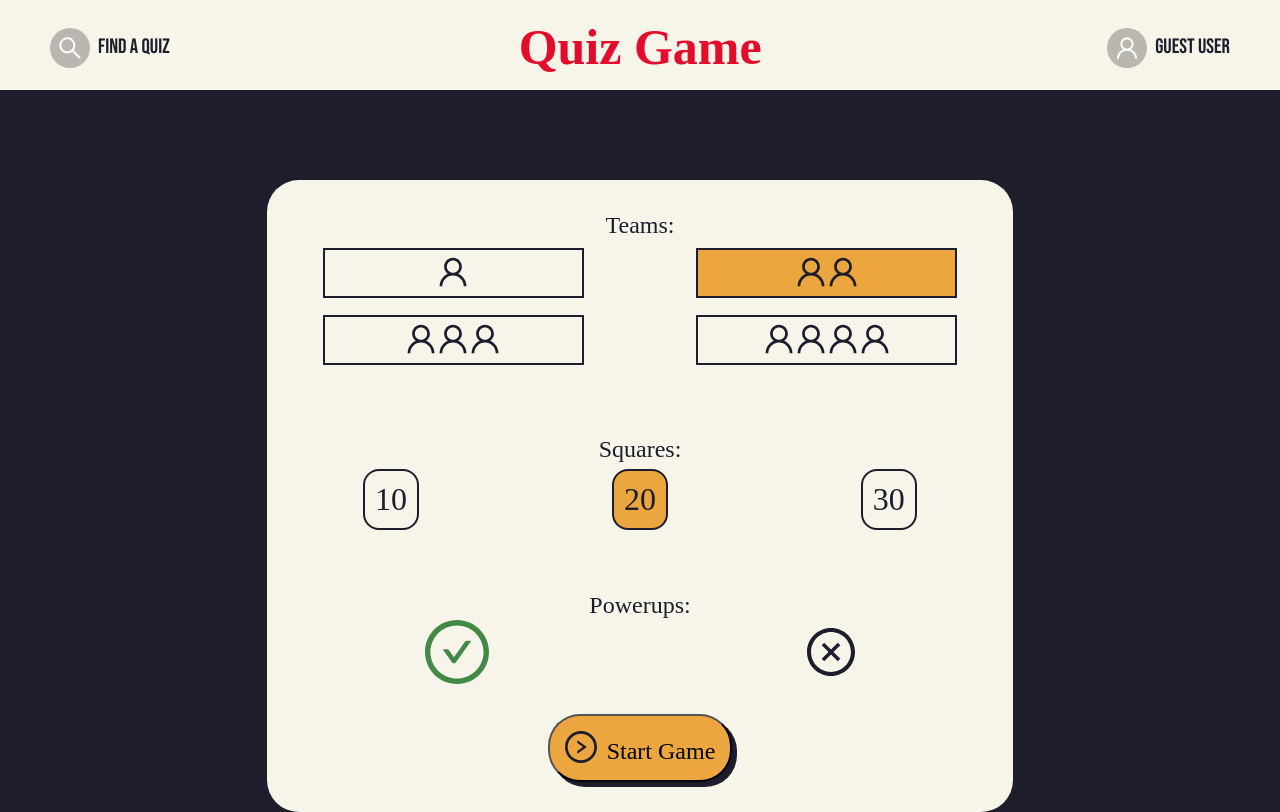
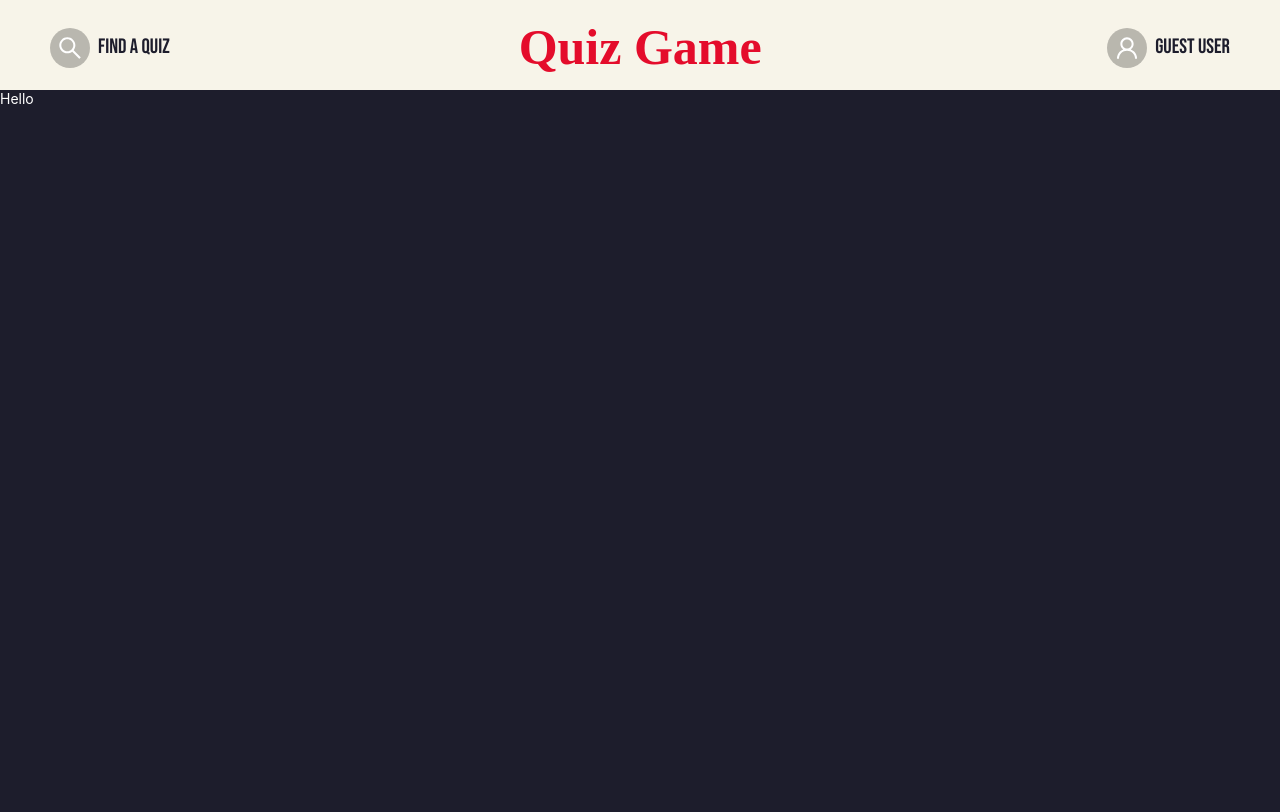
Before and after one commit to Remitito/quiz-game-client, a React (Vite) app: page / in a window 1280 px wide. Both pictures are taken after a click on the button "Start Game". Built offline with nearby package versions, Linux system fonts and the light colour scheme; a web font is replaced by a local one.

Commit message:
Added gameSlice and conditional rendering for Grid or Setup screens in Game component

```diff
--- a/src/components/Game.jsx
+++ b/src/components/Game.jsx
@@ -1,9 +1,21 @@
 import {Setup} from './Setup'
+import { Grid } from './Grid';
+import { useSelector } from 'react-redux'
 
 export const Game = () => {
+    let currentScreen = useSelector((state) => state.game.currentScreen);
     return (
-        <div>
-            <Setup></Setup>
-        </div>
+        <>
+            {currentScreen == 'setup' ?
+            <Setup/>
+            :
+            <>
+                {currentScreen == 'grid' ?
+                <Grid/>
+                : <></>
+                }
+            </>
+            }
+        </>
     )
 }
--- /dev/null
+++ b/src/components/Grid.jsx
@@ -0,0 +1,10 @@
+import { useSelector } from 'react-redux'
+
+
+export const Grid = () => {
+    return (
+        <div style={{color: "white"}}>
+            Hello
+        </div>
+    )
+}
--- a/src/components/Setup.jsx
+++ b/src/components/Setup.jsx
@@ -3,21 +3,21 @@ import {Circle, CircleCont, Square, SquareCont} from '../assets/styledComponents
 import '../assets/stylesheets/setup.css'
 import {useState} from 'react'
 import {CheckCircleOutlined, CloseCircleOutlined, QuestionCircleOutlined, RightCircleOutlined, UserOutlined} from '@ant-design/icons'
-import { useSelector, useDispatch } from 'react-redux'
+import { useDispatch } from 'react-redux'
 import { setTeamsAction, setSquaresAction, setPowerupsAction } from '../slices/setupSlice'
-import store from '../store/store'
+import { setCurrentScreen } from '../slices/gameSlice'
 
 export const Setup = () => {
     const [teams, setTeams] = useState(2)
     const [squares, setSquares] = useState(20)
     const [powerups, setPowerups] = useState("all")
-    const teamsValue = useSelector(state => state.teams)
     const dispatch = useDispatch()
 
     const confirm = () => {
         dispatch(setTeamsAction(teams))
         dispatch(setSquaresAction(squares))
         dispatch(setPowerupsAction(powerups))
+        dispatch(setCurrentScreen("grid"))
     }
 
     return (
--- /dev/null
+++ b/src/slices/gameSlice.js
@@ -0,0 +1,16 @@
+import { createSlice } from "@reduxjs/toolkit";
+
+export const gameSlice = createSlice({
+    name: 'game',
+    initialState: {
+        currentScreen: 'setup'
+    },
+    reducers: {
+        setCurrentScreen: (state, action) => {
+            state.currentScreen = action.payload
+        }
+    }
+})
+
+export const {setCurrentScreen} = gameSlice.actions
+export default gameSlice.reducer
--- a/src/store/store.js
+++ b/src/store/store.js
@@ -1,8 +1,10 @@
 import { configureStore } from "@reduxjs/toolkit";
+import gameReducer from '../slices/gameSlice'
 import setupReducer from '../slices/setupSlice'
 
 export default configureStore({
     reducer: {
+        game: gameReducer,
         setup: setupReducer,
     }
 })
```
